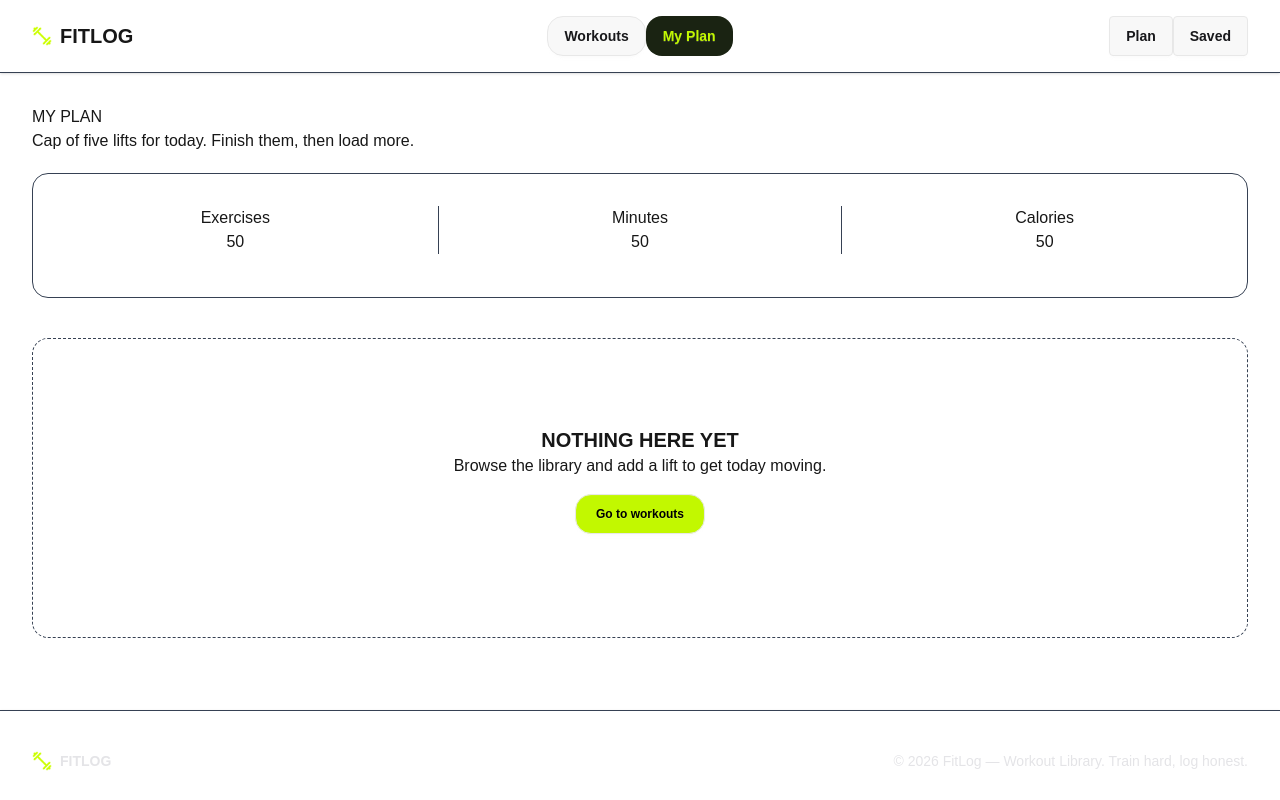
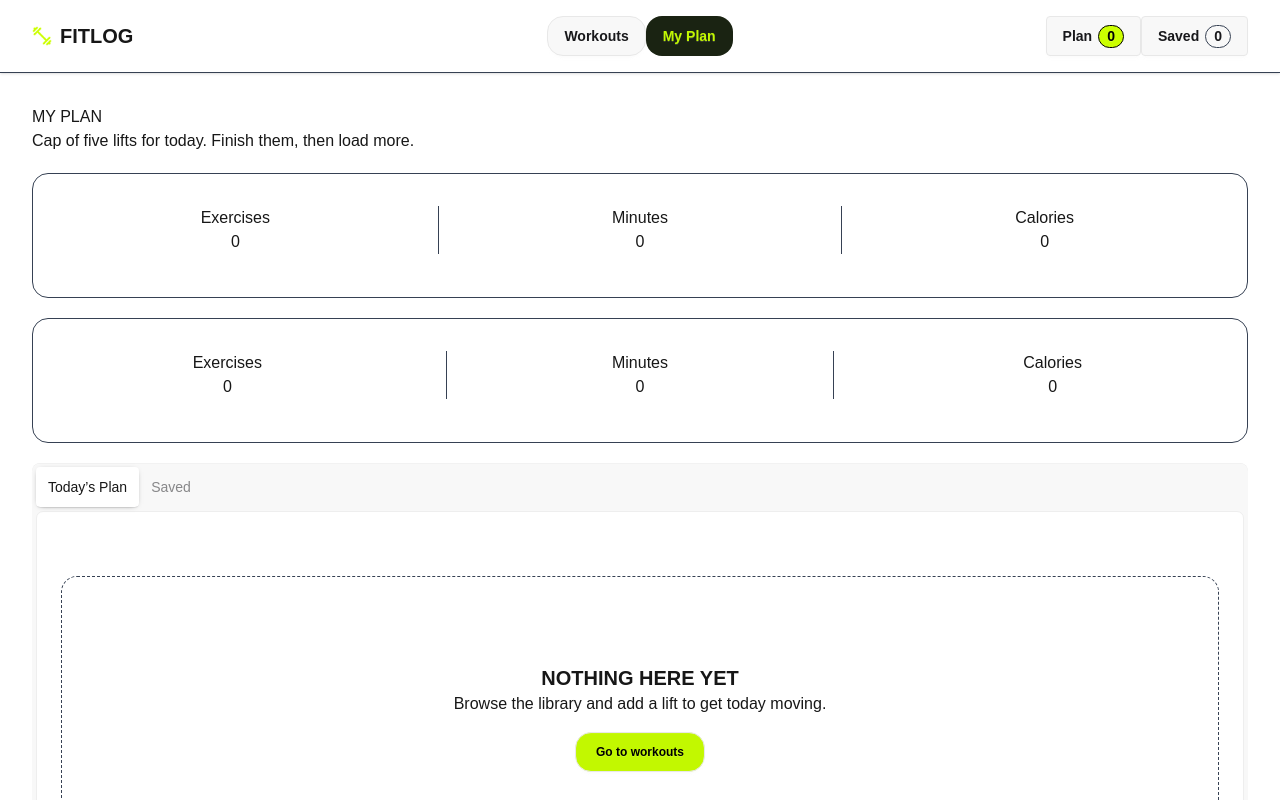
Before and after one commit to arfaakther/assignment-6, a Next.js app: page /my-plan in a window 1280 px wide. Shown: the top 800 px of the page. Built offline with nearby package versions, Linux system fonts and the light colour scheme.

Commit message:
plan & saved tab added

```diff
--- /dev/null
+++ b/src/app/components/addButton.jsx
@@ -0,0 +1,17 @@
+'use client'
+import React, { useContext } from 'react';
+import { WorkoutContext } from '../context/workoutContext';
+
+const AddButton = ({workout}) => {
+    const {addWorkout, setaddWorkout} = useContext(WorkoutContext);
+    const handleAddworkout = () => {
+        setaddWorkout([...addWorkout, workout])
+        alert('added')
+    }
+
+return (
+        <button onClick={()=> handleAddworkout()} className="btn bg-[#C2F800] text-black p-5 rounded-xl">Add to today's plan</button>
+    );
+};
+
+export default AddButton;
--- a/src/app/components/navbar.jsx
+++ b/src/app/components/navbar.jsx
@@ -1,12 +1,13 @@
 "use client"
 import Image from 'next/image';
 import Link from 'next/link';
-import React from 'react';
+import React, { useContext } from 'react';
 import logo from '@/app/image/logo.png';
 import { usePathname } from 'next/navigation';
+import { WorkoutContext } from '../context/workoutContext';
 
 const Navbar = () => {
-
+const { addWorkout, saveWorkout } = useContext(WorkoutContext);
     const userPath = usePathname();
     userPath === '/workouts' ? {className: "text-[#C2F800] bg-[#1A2312]"}: '';
     const link = <>
@@ -38,8 +39,8 @@ const Navbar = () => {
     </ul>
   </div>
   <div className="navbar-end">
-    <a className="btn">Plan</a>
-    <a className="btn">Saved</a>
+    <a className="btn">Plan <span className='border-1 rounded-4xl px-2 text-black bg-[#CCFF00]'>{addWorkout.length}</span></a>
+    <a className="btn">Saved <span className='border-1 rounded-4xl px-2 border-gray-700'>{saveWorkout.length}</span></a>
   </div>
 </div>
     );
--- /dev/null
+++ b/src/app/components/savedButton.jsx
@@ -0,0 +1,20 @@
+'use client'
+import React, { useContext } from 'react';
+import { WorkoutContext } from '../context/workoutContext';
+const SavedButton = ({workout}) => {
+    const {saveWorkout, setsaveWorkout} = useContext(WorkoutContext);
+
+    const handleSaveworkout = () => {
+            setsaveWorkout([...saveWorkout, workout])
+        alert('save added')
+        console.log('button clicked');
+        }
+
+
+    return (
+        <button onClick={() => handleSaveworkout()} className="btn border-1 border-gray-500 p-5 rounded-xl">Save for later</button>
+
+        );
+};
+
+export default SavedButton;
--- /dev/null
+++ b/src/app/context/workoutContext.jsx
@@ -0,0 +1,21 @@
+'use client'
+import React, { createContext, useState } from 'react';
+export const WorkoutContext = createContext({});
+const WorkoutProvider = ({children}) => {
+    const [addWorkout, setaddWorkout] = useState([]);
+    const [saveWorkout, setsaveWorkout] = useState([]);
+
+    const addValue = {
+        addWorkout,
+        setaddWorkout,
+        saveWorkout,
+        setsaveWorkout
+        }
+    return (
+        <WorkoutContext.Provider value={addValue}>
+            {children}
+        </WorkoutContext.Provider>
+    );
+};
+
+export default WorkoutProvider;
--- a/src/app/layout.js
+++ b/src/app/layout.js
@@ -2,6 +2,7 @@ import { Geist, Geist_Mono } from "next/font/google";
 import "./globals.css";
 import Navbar from "./components/navbar";
 import FooterPage from "./components/footer";
+import WorkoutProvider from "./context/workoutContext";
 
 
 const geistSans = Geist({
@@ -26,12 +27,14 @@ export default function RootLayout({ children }) {
       className={`${geistSans.variable} ${geistMono.variable} h-full antialiased`}
     >
       <body className="min-h-full flex flex-col">
+        <WorkoutProvider>
         <Navbar></Navbar>
 
         <div>
           {children}
         </div>
-        <FooterPage></FooterPage>
+          <FooterPage></FooterPage>
+          </WorkoutProvider>
         </body>
     </html>
   );
--- a/src/app/my-plan/page.jsx
+++ b/src/app/my-plan/page.jsx
@@ -1,31 +1,199 @@
-import React from 'react';
+"use client";
+import React, { useContext } from "react";
+import { WorkoutContext } from "../context/workoutContext";
+import Image from "next/image";
+import Link from "next/link";
+// import WorkoutCard from '../components/workoutCard';
 
 const MyPlanPage = () => {
+  const { addWorkout, saveWorkout } = useContext(WorkoutContext);
   return (
-        <div className='container mx-auto bg-base-100 shadow-sm p-8 '>
+    <div className="container mx-auto bg-base-100 shadow-sm p-8 ">
       <div>
         <h1>MY PLAN</h1>
         <p>Cap of five lifts for today. Finish them, then load more.</p>
       </div>
-            <div className='border-1 border-gray-700 my-5 h-[125px] rounded-2xl'>
-                <div className='grid grid-cols-3 gap 6 text-center py-8'>
-                <div><p>Exercises</p>
-                    <h1>50</h1>
+      <div className="border-1 border-gray-700 my-5 h-[125px] rounded-2xl">
+        <div className="grid grid-cols-3 gap 6 text-center py-8">
+          <div>
+            <p>Exercises</p>
+            <h1>{addWorkout.length}</h1>
           </div>
-                <div className='border-x-1 border-gray-700'><p>Minutes</p>
-                    <h1>50</h1>
+          <div className="border-x-1 border-gray-700">
+            <p>Minutes</p>
+            <h1>{addWorkout.reduce(
+    (total, workout) => total + workout.duration,
+    0)}</h1>
           </div>
-                <div><p>Calories</p>
-                    <h1>50</h1>
+          <div>
+            <p>Calories</p>
+            <h1>{addWorkout.reduce(
+    (total, workout) => total + workout.caloriesBurned,
+    0)}
+    </h1>
           </div>
-
         </div>
           </div>
 
-            <div className='border-1 border-dashed border-gray-700 my-10 h-[300px] rounded-2xl content-center text-center'>
+        <div className="border-1 border-gray-700 my-5 h-[125px] rounded-2xl">
+  <div className="grid grid-cols-3 gap-6 text-center py-8">
+    <div>
+      <p>Exercises</p>
+      <h1>{saveWorkout.length}</h1>
+    </div>
+
+    <div className="border-x-1 border-gray-700">
+      <p>Minutes</p>
+      <h1>
+        {saveWorkout.reduce(
+          (total, workout) => total + workout.duration,
+          0
+        )}
+      </h1>
+    </div>
+
+    <div>
+      <p>Calories</p>
+      <h1>
+        {saveWorkout.reduce(
+          (total, workout) => total + workout.caloriesBurned,
+          0
+        )}
+      </h1>
+    </div>
+  </div>
+</div>
+
+      {/* name of each tab group should be unique */}
+      <div className="tabs tabs-box">
+        <input
+          type="radio"
+          name="my_tabs_6"
+          className="tab"
+        aria-label="Today’s Plan"
+        defaultChecked
+        />
+        <div className="tab-content bg-base-100 border-base-300 p-6">
+          {addWorkout.length > 0 ? (
+            addWorkout.map((workout) => (
+              <div key={workout.id} className="m-4">
+                <ul className="list bg-base-100 rounded-box shadow-md border border-gray-700">
+                  <li className="list-row">
+                    <div>
+                      <Image
+                        className="rounded-2xl"
+                        src={workout.image}
+                        alt="workout image"
+                        width={150}
+                        height={20}
+                      />
+                    </div>
+                    <div className="content-center p-2">
+                      <h1 className="card-title">{workout.name}</h1>
+                      <p>{workout.equipment}</p>
+                      <div className="card-actions justify-start mt-1">
+                        <div>
+                          <span className="">🕐</span>
+                          {workout.duration} min
+                        </div>
+                        <div className="">
+                          <span>🔥</span>
+                          {workout.caloriesBurned} kcal
+                        </div>
+                        <div className="">
+                          <span>⭐</span>
+                          {workout.rating}
+                        </div>
+                      </div>
+                    </div>
+                    <div className="content-center">
+                      <Link href={`/workouts/${workout.id}`} key={workout.id}>
+                        <button className="btn border-1 border-gray-700 rounded-2xl">
+                          View Details
+                        </button>
+                      </Link>
+                      <button className="btn border-1 mx-4 rounded-2xl bg-[#C2F800] text-black">
+                        Mark as Done
+                      </button>
+                      <button className="mr-4">X</button>{" "}
+                    </div>
+                  </li>
+                </ul>
+              </div>
+            ))
+          ) : (
+            <div className="border-1 border-dashed border-gray-700 my-10 h-[300px] rounded-2xl content-center text-center">
               <h1 className="text-xl font-semibold">NOTHING HERE YET</h1>
               <p>Browse the library and add a lift to get today moving.</p>
-      <button className=" btn bg-[#C2F800] text-black m-4 px-5 rounded-2xl text-[12px] font-bold">Go to workouts</button>
+              <button className=" btn bg-[#C2F800] text-black m-4 px-5 rounded-2xl text-[12px] font-bold">
+                Go to workouts
+              </button>
+            </div>
+          )}
+        </div>
+
+        <input
+          type="radio"
+          name="my_tabs_6"
+          className="tab"
+          aria-label="Saved"
+
+        />
+        <div className="tab-content bg-base-100 border-base-300 p-6">
+          {saveWorkout.length > 0 ? (
+            saveWorkout.map((workout) => (
+              <div key={workout.id} className="m-4">
+                <ul className="list bg-base-100 rounded-box shadow-md border border-gray-700">
+                  <li className="list-row">
+                    <div>
+                      <Image
+                        className="rounded-2xl"
+                        src={workout.image}
+                        alt="workout image"
+                        width={150}
+                        height={20}
+                      />
+                    </div>
+                    <div className="content-center p-2">
+                      <h1 className="card-title">{workout.name}</h1>
+                      <p>{workout.equipment}</p>
+                      <div className="card-actions justify-start mt-1">
+                        <div>
+                          <span className="">🕐</span>
+                          {workout.duration} min
+                        </div>
+                        <div className="">
+                          <span>🔥</span>
+                          {workout.caloriesBurned} kcal
+                        </div>
+                        <div className="">
+                          <span>⭐</span>
+                          {workout.rating}
+                        </div>
+                      </div>
+                    </div>
+                    <div className="content-center">
+                      <Link href={`/workouts/${workout.id}`} key={workout.id}>
+                        <button className="btn border-1 border-gray-700 rounded-2xl">
+                          View Details
+                        </button>
+                      </Link>
+                      <button className="mx-5">X</button>{" "}
+                    </div>
+                  </li>
+                </ul>
+              </div>
+            ))
+          ) : (
+            <div className="border-1 border-dashed border-gray-700 my-10 h-[300px] rounded-2xl content-center text-center">
+              <h1 className="text-xl font-semibold">NOTHING HERE YET</h1>
+              <p>Browse the library and add a lift to get today moving.</p>
+              <button className=" btn bg-[#C2F800] text-black m-4 px-5 rounded-2xl text-[12px] font-bold">
+                Go to workouts
+              </button>
+            </div>
+          )}
+        </div>
       </div>
     </div>
   );
--- a/src/app/workouts/[workoutId]/page.jsx
+++ b/src/app/workouts/[workoutId]/page.jsx
@@ -1,5 +1,7 @@
 import React from 'react';
 import Image from 'next/image';
+import AddButton from '@/app/components/addButton';
+import SavedButton from '@/app/components/savedButton';
 // const getData = async () => {
 //     const res = await fetch(`https://api.abcz.workers.dev/api/fitlog/${workoutId}`);
 //     const data = await res.json();
@@ -80,8 +82,8 @@ const WorkoutDetails = async({ params }) => {
           </ol>
              </div>
     <div className="card-actions justify-start gap-4">
-      <button className="btn bg-[#C2F800] text-black p-5 rounded-xl">Add to today's plan</button>
-      <button className="btn border-1 border-gray-500 p-5 rounded-xl">Save for later</button>
+      <AddButton workout={data}></AddButton>
+      <SavedButton workout={data}></SavedButton>
     </div>
   </div>
 </div>
```
Lines whose indentation alone changed are shown as unchanged.
